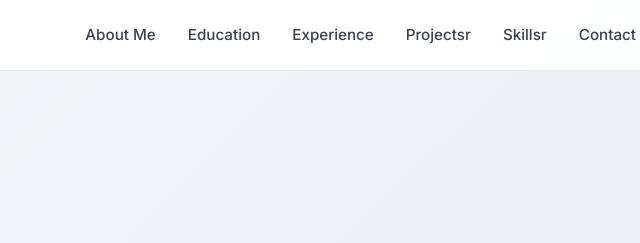
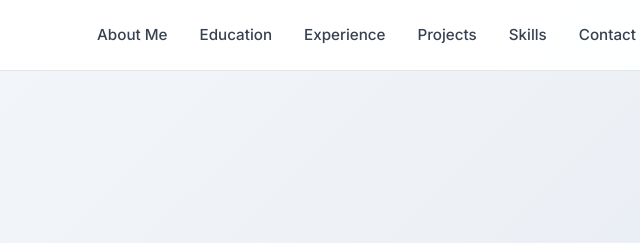
Before and after one commit to Nagihansamt/nagihansamt.github.io, a plain HTML site: page index.html in a window 1280 px wide. Shown: the top 243 px of the page, 572-1212 px from the left. Drawn offline with nearby package versions, Linux system fonts and the light colour scheme.

Commit message:
Update index.html

```diff
--- a/index.html
+++ b/index.html
@@ -27,10 +27,10 @@
           <a href="#deneyim" class="nav-link">Experience</a>
         </li>
         <li class="nav-item">
-          <a href="#projeler" class="nav-link">Projectsr</a>
+          <a href="#projeler" class="nav-link">Projects</a>
         </li>
         <li class="nav-item">
-          <a href="#skills" class="nav-link">Skillsr</a>
+          <a href="#skills" class="nav-link">Skills</a>
         </li>
         <li class="nav-item">
           <a href="#iletisim" class="nav-link">Contact</a>
```
